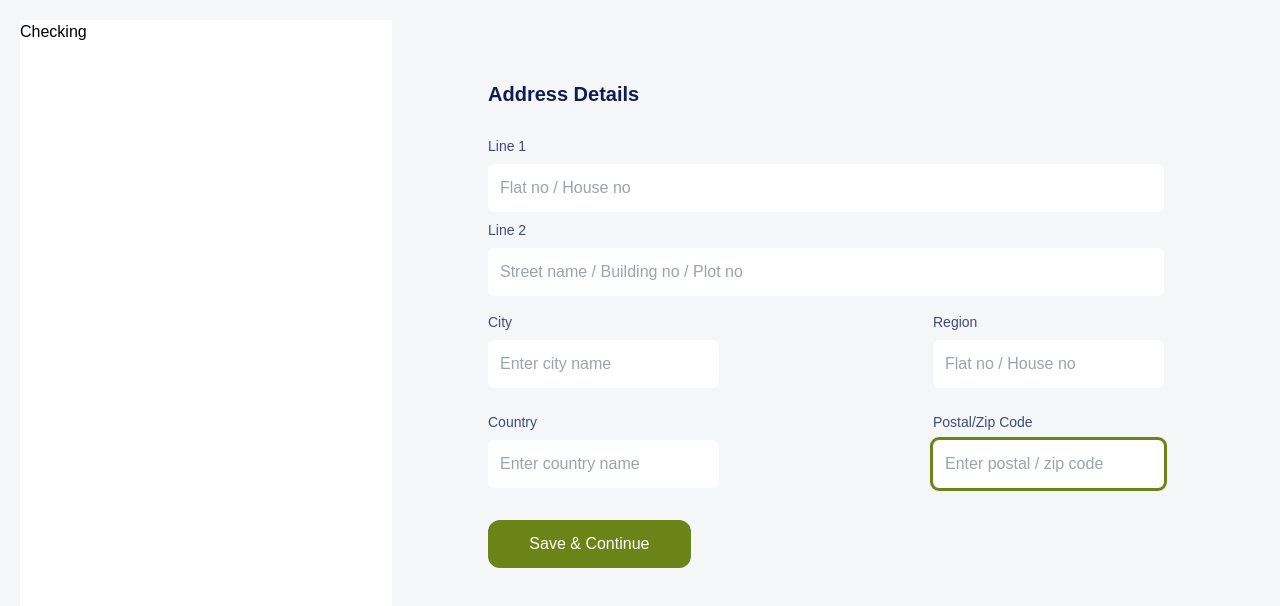
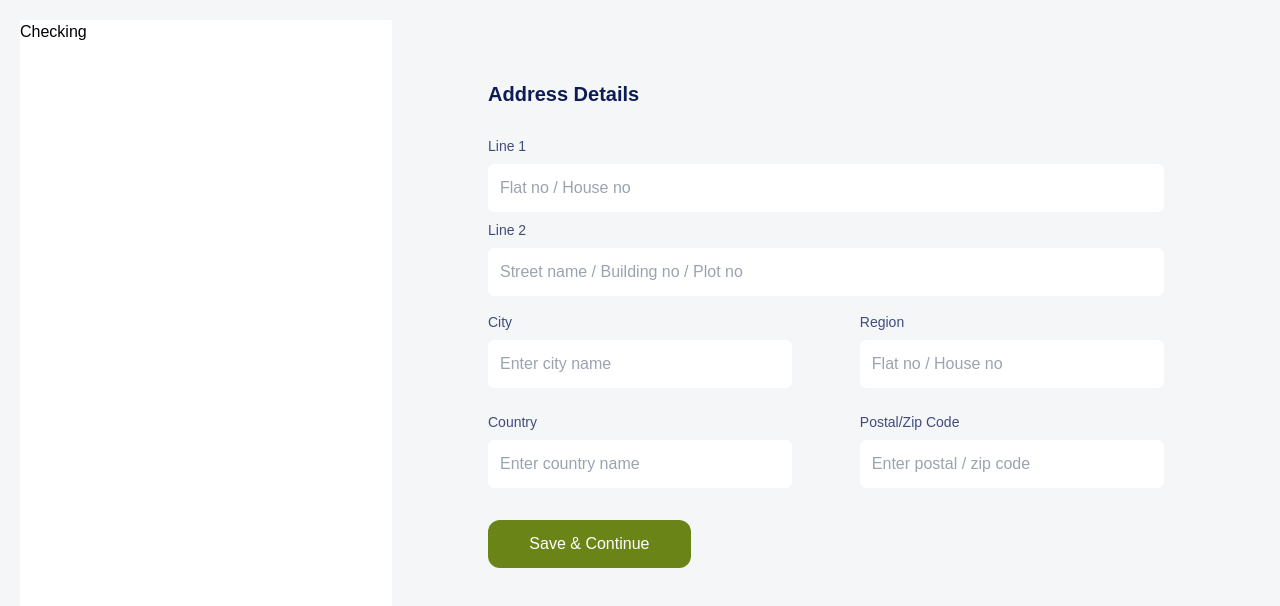
Before and after one commit to PropertyList/frontend, a React (Create React App) app: page /kyc in a window 1280 px wide. Shown: the top 606 px of the page. Built offline with nearby package versions, Linux system fonts and the light colour scheme.

Commit message:
:art: Updated personal detail

```diff
--- a/src/pages/PersonalDetails.jsx
+++ b/src/pages/PersonalDetails.jsx
@@ -18,7 +18,7 @@ const PersonalDetails = () => {
         <input
           type="text"
           placeholder="Flat no / House no"
-          className="p-3 rounded-md"
+          className="p-3 rounded-md outline-none"
         />
         <label className="text-[#404B7C] font-normal text-sm my-2">
           Line 2
@@ -26,49 +26,49 @@ const PersonalDetails = () => {
         <input
           type="text"
           placeholder="Street name / Building no / Plot no"
-          className="p-3 rounded-md"
+          className="p-3 rounded-md outline-none"
         />
         <div className="flex flex-row justify-between my-2">
-          <div className="flex flex-col">
+          <div className="flex flex-col basis-[45%]">
             <label className="text-[#404B7C] font-normal text-sm my-2">
               City
             </label>
             <input
               type="text"
               placeholder="Enter city name"
-              className="p-3 rounded-md"
+              className="p-3 rounded-md outline-none"
             />
           </div>
-          <div className="flex flex-col">
+          <div className="flex flex-col basis-[45%]">
             <label className="text-[#404B7C] font-normal text-sm my-2">
               Region
             </label>
             <input
               type="text"
               placeholder="Flat no / House no"
-              className="p-3 rounded-md"
+              className="p-3 rounded-md outline-none"
             />
           </div>
         </div>
         <div className="flex flex-row justify-between my-2">
-          <div className="flex flex-col">
+          <div className="flex flex-col basis-[45%]">
             <label className="text-[#404B7C] font-normal text-sm my-2">
               Country
             </label>
             <input
               type="text"
               placeholder="Enter country name"
-              className="p-3 rounded-md"
+              className="p-3 rounded-md outline-none"
             />
           </div>
-          <div className="flex flex-col">
+          <div className="flex flex-col basis-[45%]">
             <label className="text-[#404B7C] font-normal text-sm my-2">
               Postal/Zip Code
             </label>
             <input
               type="text"
               placeholder="Enter postal / zip code"
-              className="p-3 rounded-md outline outline-[#6B8418]"
+              className="p-3 rounded-md outline-none"
             />
           </div>
         </div>
```
